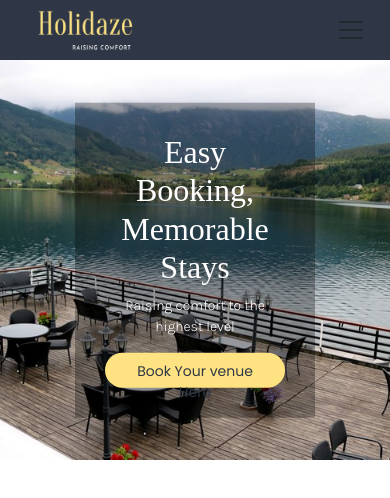
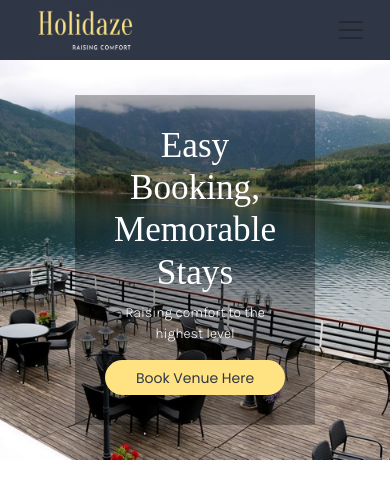
Before and after one commit to tahsinrukaiya/PROJECT-EXAM-2, a React (Vite) app: page / in a window 390 px wide. Shown: the top 498 px of the page. Built offline with nearby package versions, Linux system fonts and the light colour scheme; a web font is replaced by a local one.

Commit message:
small changes

```diff
--- a/src/Components/HeroSection.jsx
+++ b/src/Components/HeroSection.jsx
@@ -8,7 +8,7 @@ export default function HeroSection() {
                 <div className="overlay">
                     <h1 className="display-4 text-white slogan">Easy Booking, Memorable Stays</h1>
                     <p className="lead text-white">Raising comfort to the highest level</p>
-                    <a href="#" className="btn btn-primary btn-lg px-4 rounded-pill button-banner">Book Your venue Here</a>
+                    <a href="#" className="btn btn-primary btn-lg px-4 rounded-pill button-banner">Book Venue Here</a>
                 </div>
             </div>
 
--- a/src/index.css
+++ b/src/index.css
@@ -128,11 +128,12 @@
     font-family: "MonteCarlo", cursive;
     font-weight: 400;
     font-style: normal;
-    font-size: 2rem !important;
+    font-size: 2.2rem !important;
   }
 
   .lead {
     font-size: 14px !important;
+    text-shadow: #FFE382 2px;
   }
 
   .button-banner {
```
